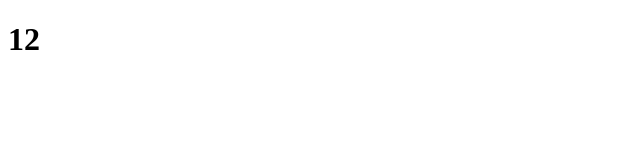
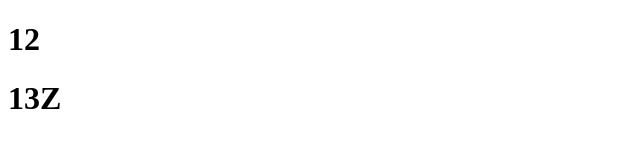
Before and after one commit to YunusAouam/APP4, a plain HTML site: page index.html in a window 1280 px wide. Shown: the whole page, without its empty margins (0-640 px from the left). Drawn offline with Linux system fonts and the light colour scheme.

Commit message:
commit 3 master

```diff
--- a/index.html
+++ b/index.html
@@ -7,5 +7,6 @@
 </head>
 <body>
     <h1>12</h1>
+    <h1>13Z</h1>
 </body>
 </html>
```
